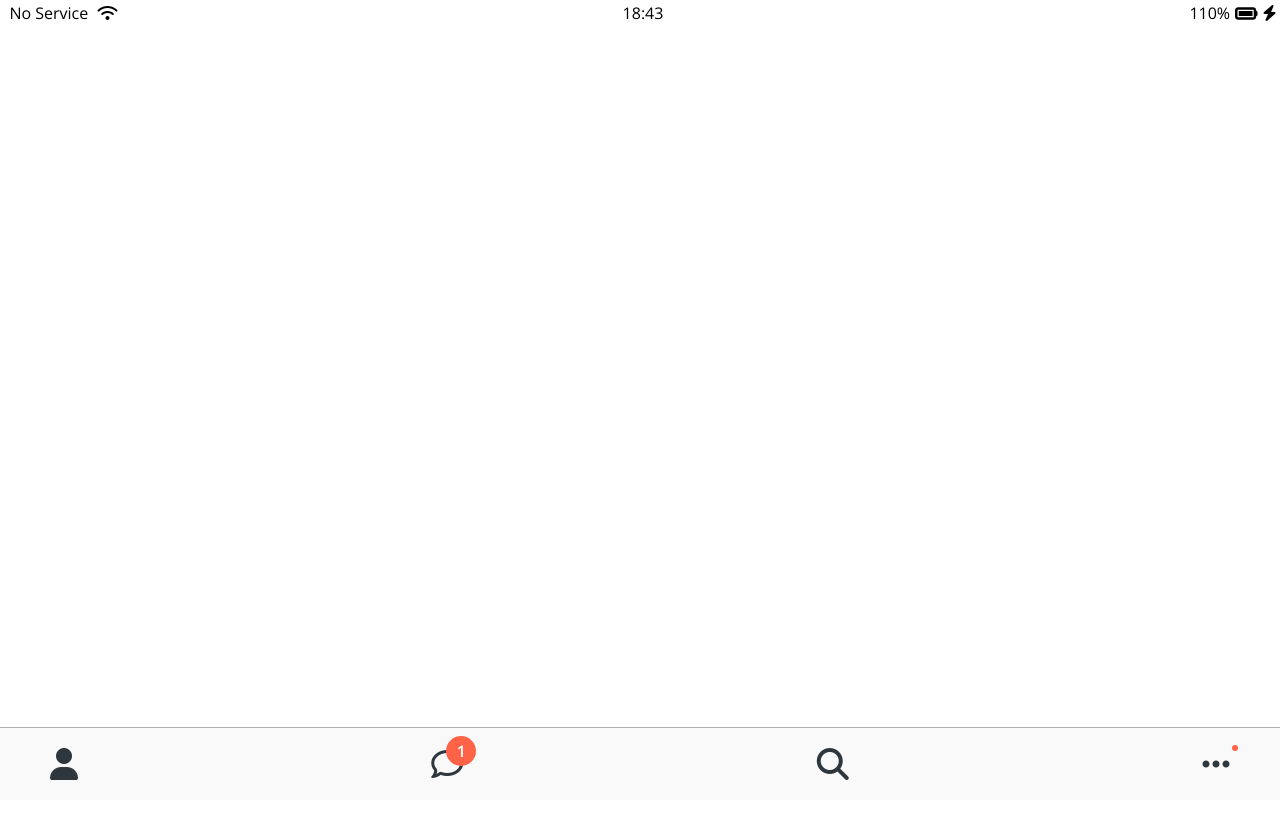
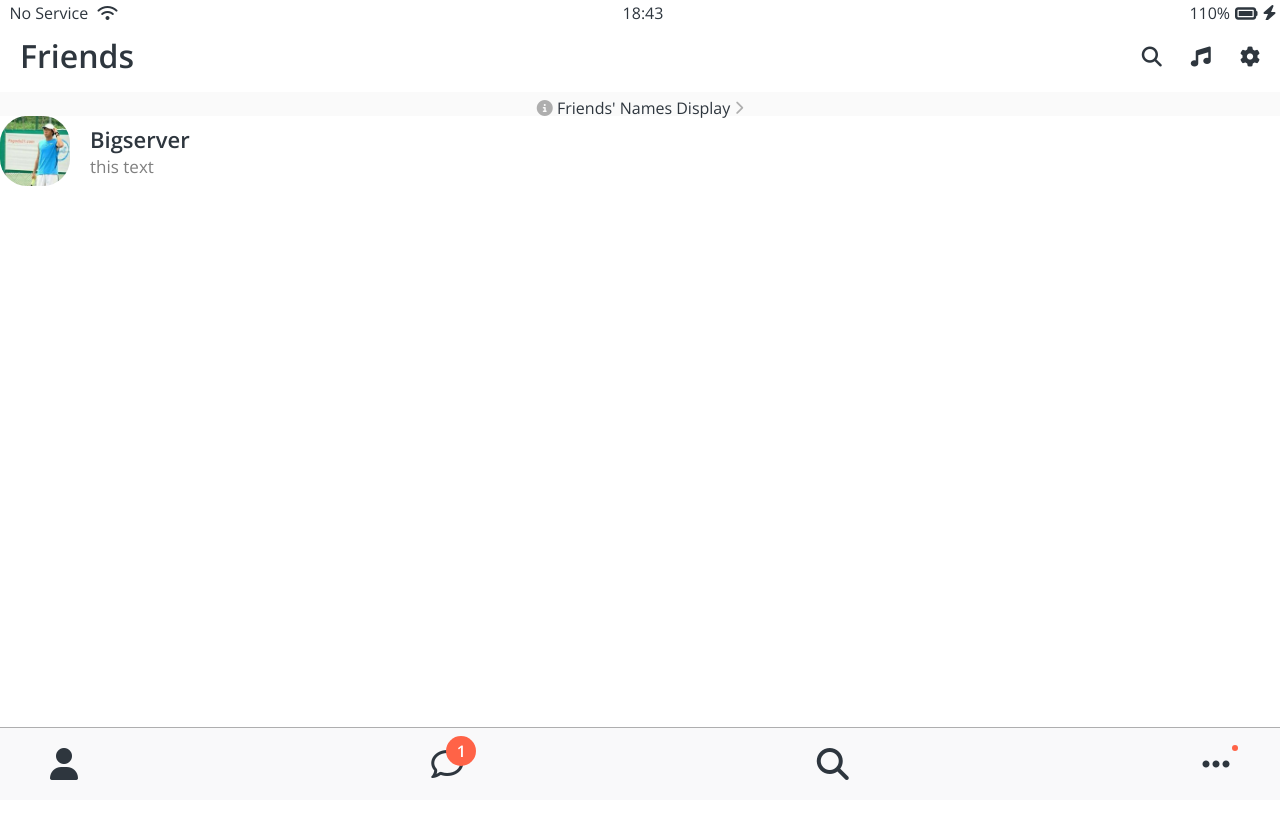
Before and after one commit to Yangcsuk/kokoa-clone-2021, a plain HTML site: page friends.html in a window 1280 px wide. Shown: the top 818 px of the page. Drawn offline with nearby package versions, Linux system fonts and the light colour scheme.

Commit message:
study 6.16(user comp part 1)

```diff
--- /dev/null
+++ b/css/components/screen-header.css
@@ -0,0 +1,18 @@
+.screen-header {
+  display: flex;
+  justify-content: space-between;
+  align-items: center;
+  padding: 20px;
+  position: fixed;
+  width: 100%;
+  box-sizing: border-box;
+  top: 20px;
+  background-color: white;
+}
+.screen-header__title {
+  font-size: 32px;
+  font-weight: 600;
+}
+.screen-header__icons span {
+  margin-left: 25px;
+}
--- a/css/components/status-bar.css
+++ b/css/components/status-bar.css
@@ -5,6 +5,7 @@
   display: flex;
   justify-content: center;
   padding: 5px 3px;
+  background-color: white;
 }
 .status-bar__column {
   width: 33%;
--- /dev/null
+++ b/css/components/user-component.css
@@ -0,0 +1,22 @@
+.user-component {
+  display: flex;
+}
+.user-component__column:first-child {
+  display: flex;
+  align-items: center;
+}
+.user-component__avater {
+  width: 70px;
+  height: 70px;
+  border-radius: 27px;
+  margin-right: 20px;
+}
+.user-component__title {
+  font-weight: 600;
+  font-size: 22px;
+}
+.user-component__subtitle {
+  margin-top: 8px;
+  color: rgba(0, 0, 0, 0.5);
+  font-size: 17px;
+}
--- a/css/components/welcom-header.css
+++ b/css/components/welcom-header.css
@@ -11,5 +11,5 @@
 }
 .welcome-header__text {
   width: 60%;
-  opacity: 0.7;
+  color: gray;
 }
--- /dev/null
+++ b/css/screens/friends.css
@@ -0,0 +1,10 @@
+#friends-display-link {
+  display: block;
+  text-align: center;
+  background-color: #fafafa;
+  font-size: 16px;
+  padding-top: 100px;
+}
+#friends-display-link i {
+  color: rgba(0, 0, 0, 0.3);
+}
--- a/css/styles.css
+++ b/css/styles.css
@@ -6,11 +6,14 @@
 @import "components/status-bar.css";
 @import "components/welcom-header.css";
 @import "components/nav-bar.css";
+@import "components/screen-header.css";
+@import "components/user-component.css";
 
 /* Screens */
 @import "screens/login.css";
-
+@import "screens/friends.css";
 body {
   font-family: "Open Sans", sans-serif;
-  height: 1000vh;
+  height: 500vh;
+  color: #2e363e;
 }
--- a/friends.html
+++ b/friends.html
@@ -24,6 +24,31 @@
         <!-- Lightning Icon -->
         <i class="fas fa-bolt"></i>
       </div>
+    </div>
+
+    <header class="screen-header">
+      <h1 class="screen-header__title">Friends</h1>
+      <div class="screen-header__icons">
+        <span><i class="fas fa-search fa-lg"></i></span>
+        <span><i class="fas fa-music fa-lg"></i></span>
+        <span><i class="fas fa-cog fa-lg"></i></span>
+      </div>
+    </header>
+
+    <a id="friends-display-link">
+      <i class="fas fa-info-circle"></i> Friends' Names Display
+      <i class="fas fa-chevron-right fa-sm"></i
+    ></a>
+
+    <div class="user-component">
+      <div class="user-component__column">
+        <img src="profile.jpg" class="user-component__avater" />
+        <div class="user-component__text">
+          <h4 class="user-component__title">Bigserver</h4>
+          <h6 class="user-component__subtitle">this text</h6>
+        </div>
+      </div>
+      <div class="user-component__column"></div>
     </div>
 
     <nav class="nav">
```
Also changed, not shown: profile.jpg (added).
